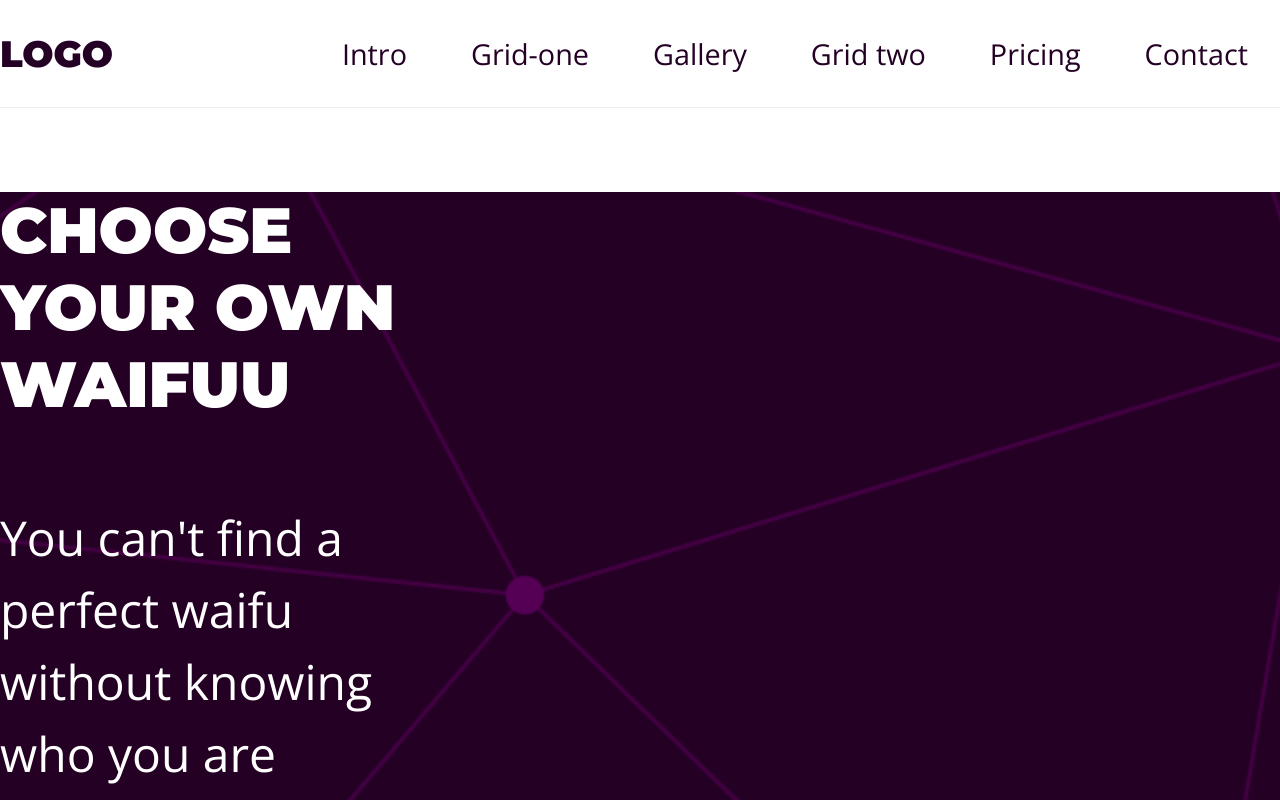
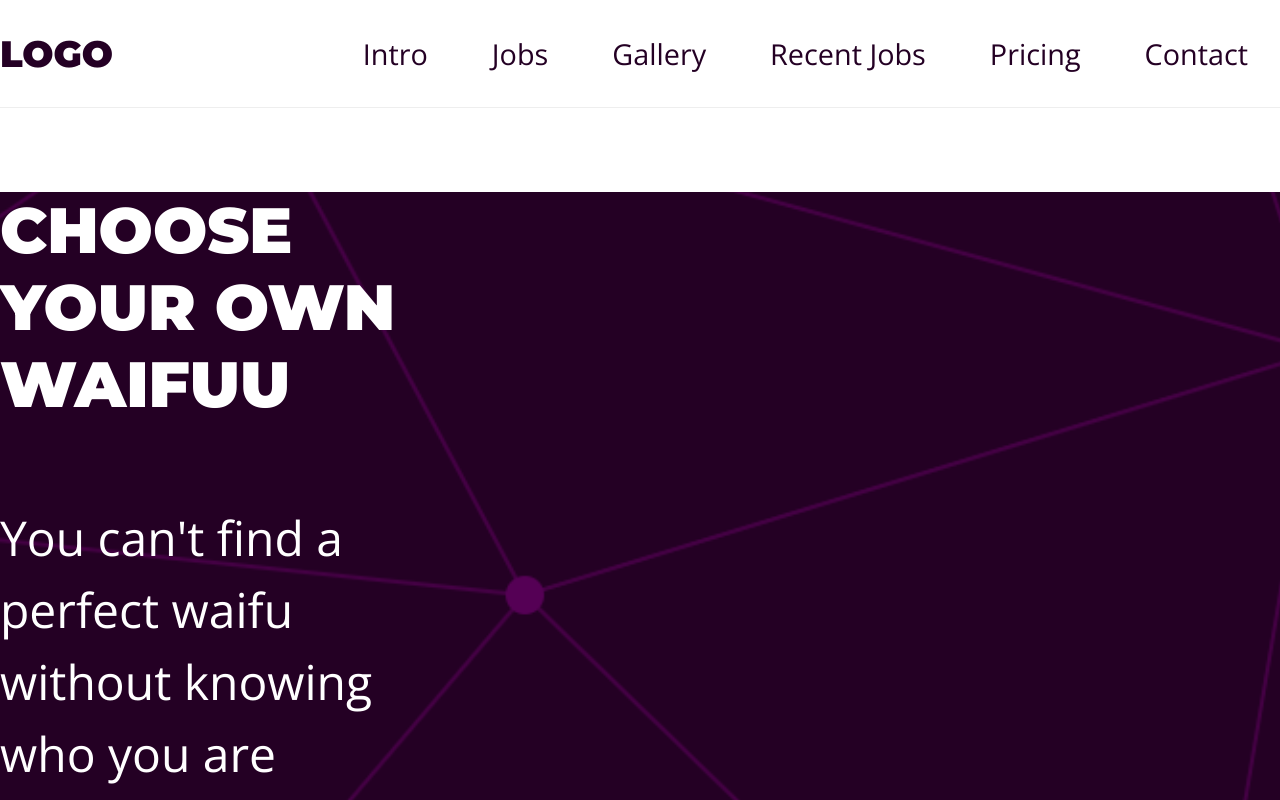
Before and after one commit to JCarvalhinho/landing-page, a plain HTML site: page Assets/index.html in a window 1280 px wide. Shown: the top 800 px of the page. Drawn offline with nearby package versions, Linux system fonts and the light colour scheme.

Commit message:
menu-names-correction

```diff
--- a/Assets/index.html
+++ b/Assets/index.html
@@ -27,9 +27,9 @@
         <nav>
             <ul onclick="getElementById('close-menu').checked = false;">
                 <li> <a href="#intro">Intro</a></li>
-                <li> <a href="#grid-one">Grid-one</a></li>
+                <li> <a href="#grid-one">Jobs</a></li>
                 <li> <a href="#Gallery">Gallery</a></li>
-                <li> <a href="#grid-two">Grid two</a></li>
+                <li> <a href="#grid-two">Recent Jobs</a></li>
                 <li> <a href="#pricing">Pricing</a></li>
                 <li> <a href="#Contact">Contact</a></li>
             </ul>
```
